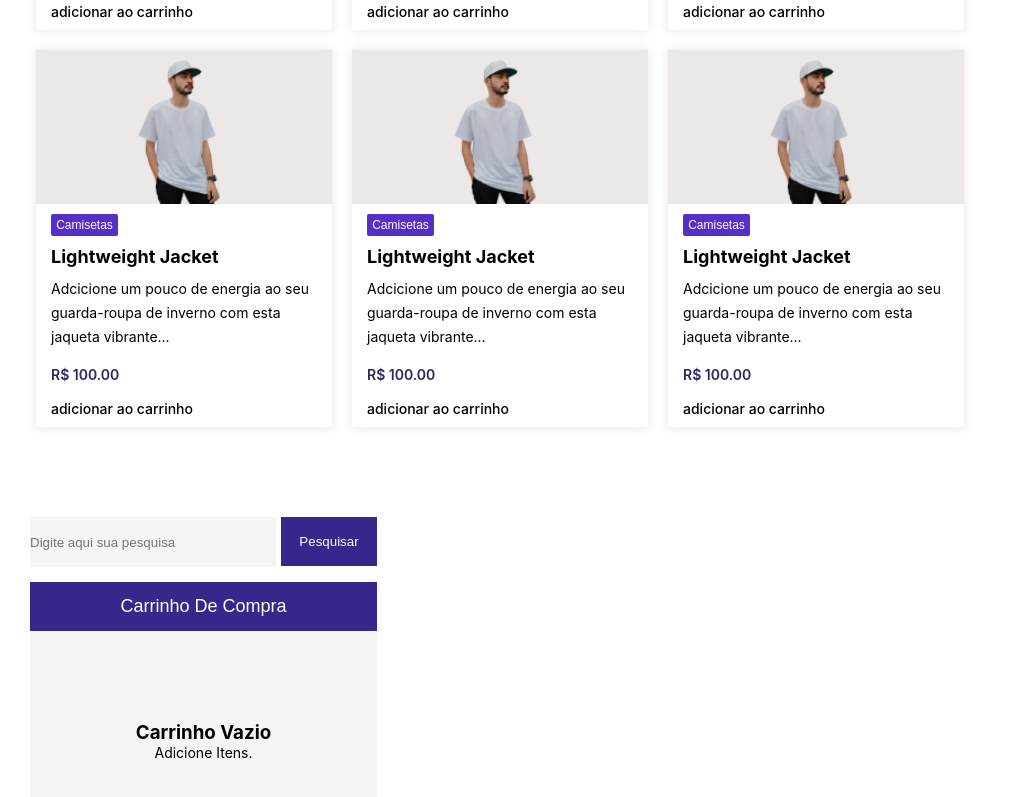
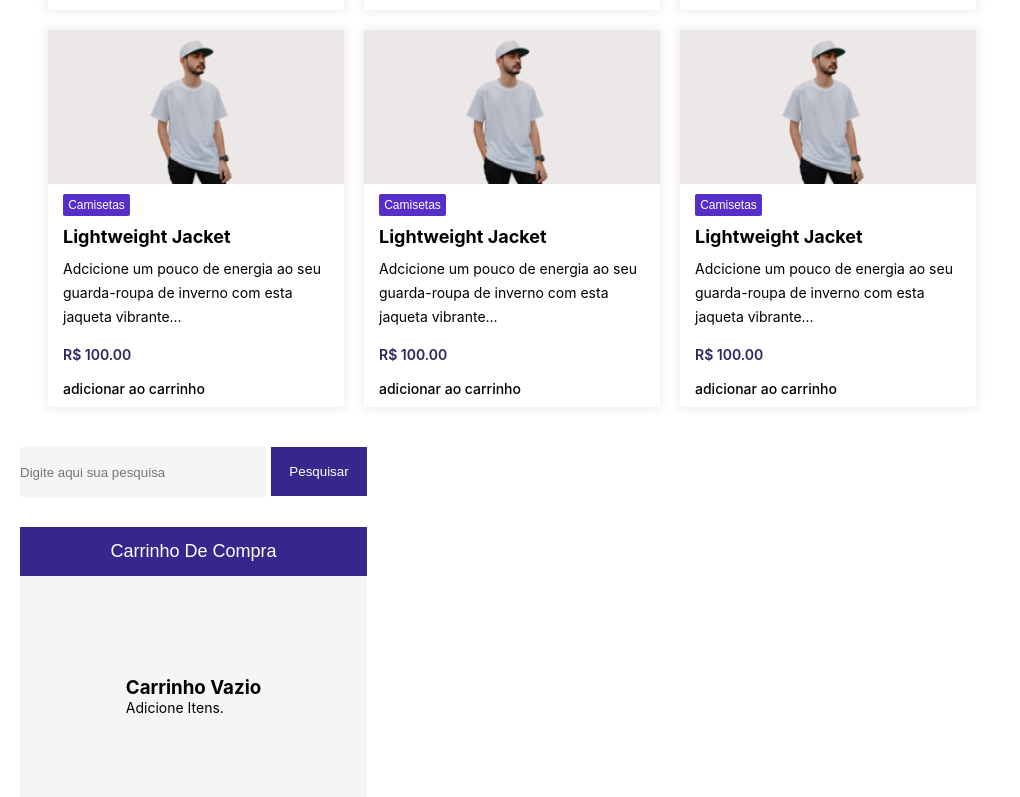
Before and after one commit to Ribas93/ecommerce-roupas-react, a React (Create React App) app: page / in a window 1280 px wide. Shown: the part 477-1274 px from the top of the page, without its empty margins (0-1020 px from the left). Built offline with nearby package versions, Linux system fonts and the light colour scheme.

Commit message:
rolagem vertical carrinho de compra e alteracoes CSS, responsividade.

```diff
--- a/src/index.css
+++ b/src/index.css
@@ -39,7 +39,8 @@ button:hover{
   justify-content: space-between;
   background-color: white;
   border: none;
-  box-shadow: 0px 0px 10px 1px grey
+  box-shadow: 0px 0px 10px 1px grey;
+  margin-bottom: 20px;
 }
 
 .header_div{
@@ -87,7 +88,7 @@ justify-content: center;
   display: flex;
   flex-direction: row;
   flex-wrap: wrap;
-  padding: 40px 26px;
+  padding: 0px 10px 20px 38px;
   width: 1000px;
 }
 
@@ -121,7 +122,7 @@ justify-content: center;
 .carrinho{
   display: flex;
   flex-direction: column;
-  margin: 30px;
+  margin: 0px 20px 20px;
   padding: 10px 0px;
 }
 
@@ -129,7 +130,7 @@ justify-content: center;
   display: flex;
   flex-direction: row;
   flex-wrap: wrap;
-  margin-bottom: 15px;
+  margin-bottom: 30px;
 }
 
 .carrinho_inpBtn_inp{
@@ -169,6 +170,11 @@ font-size: 18px;
 }
 
 .carrinho_cesta_div{
+  display: flex;
+  flex-direction: row;
+  flex-wrap: wrap;
+  overflow-y: scroll;
+
   width: 100%;
   height: 300px;
   background-color: rgba(245, 245, 245, 1);
@@ -177,8 +183,8 @@ font-size: 18px;
 }
 
 .carrinho_cesta_vazia{
-  text-align: center;
-  margin-top: 70px;
+
+  margin: 80px auto;
 }
 
 
```
